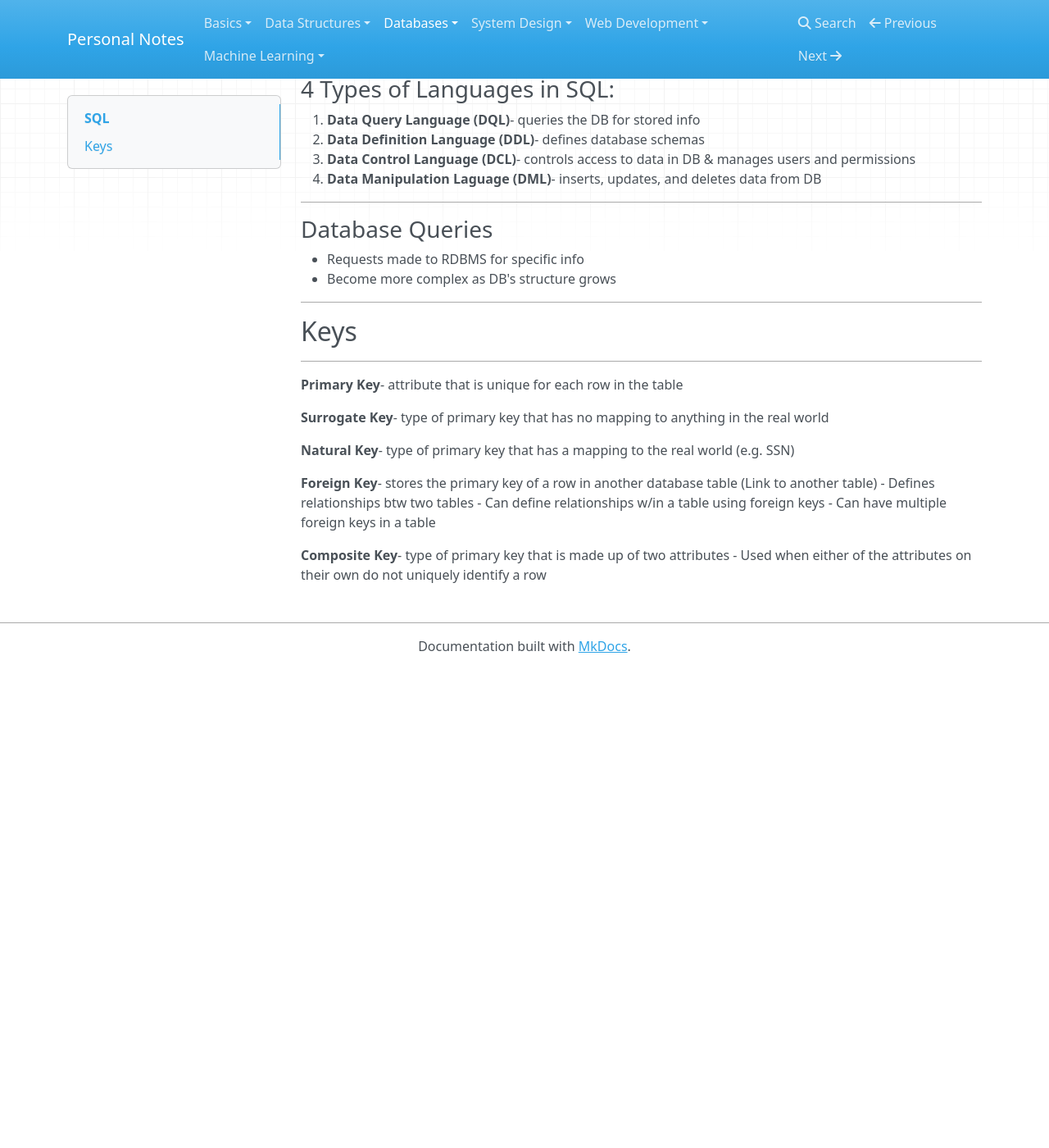
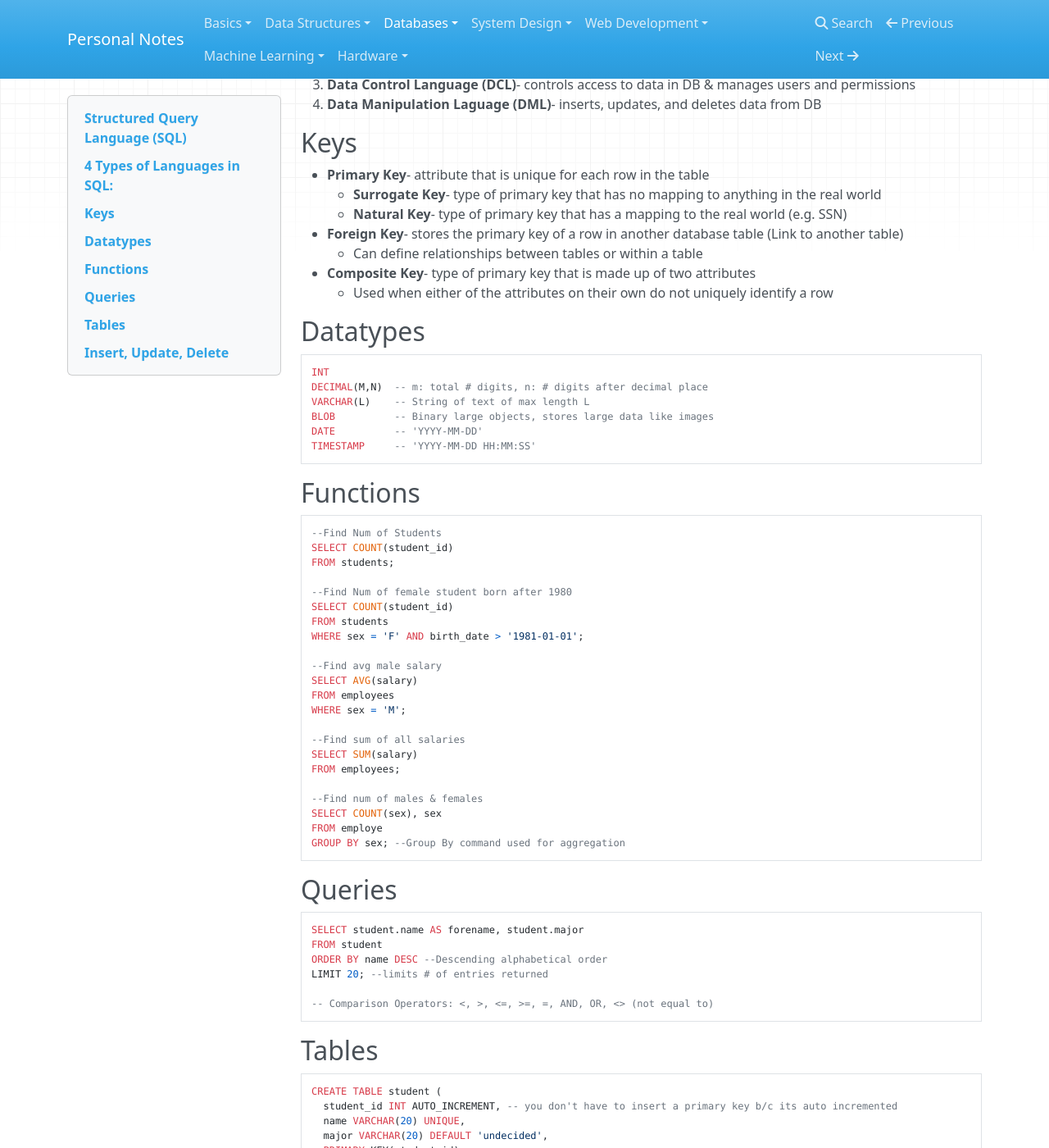
Before and after one commit to meyerv11045/notes, an MkDocs documentation site: the page built from notes/databases/sql.md, in a window 1280 px wide and 1400 px high, scrolled down 278 px. Shown: the whole window at 82% size. Built offline with MkDocs 1.6.1, drawn with Linux system fonts in a browser that asks for light colours; nearby versions of some CDN libraries; before the commit the page ends 1094 px from its top, so only the background shows below that; some of the changed text lies outside the part shown.

````diff
--- a/mkdocs.yml
+++ b/mkdocs.yml
@@ -4,28 +4,25 @@ docs_dir: notes
 
 nav:
   - Basics:
+    - 'Software Engineering Notebook': 'basics/swe-notes.md'
+    - 'Programming Paradigms': 'basics/paradigms.md'
     - 'Object Oriented Programming': 'basics/oop.md'
     - 'Regex': 'basics/regex.md'
-    - 'Terminal Commands': 'basics/terminal_cmds.md'
+    - 'Terminal Commands': 'basics/terminal-cmds.md'
   - Data Structures:
-    - 'Linked List': 'data_structures/linked_list.md'
+    - 'Linked List': 'data_structures/linked-list.md'
     - 'Stack': 'data_structures/stack.md'
     - 'Queue': 'data_structures/queue.md'
     - 'Tree': 'data_structures/tree.md'
     - 'Graph': 'data_structures/graph.md'
-    - 'Hash Table': 'data_structures/hash_table.md'
+    - 'Hash Table': 'data_structures/hash-table.md'
     - 'Heap': 'data_structures/heap.md'
   - Databases:
     - "DBMS": 'databases/dbms.md'
-    - 'SQL Overview': 'databases/sql.md'
-    - 'SQL': 'databases/sql_cmds.md'
+    - 'SQL': 'databases/sql.md'
   - System Design:
-    - Docker:
-      - 'Overview': 'system_design/docker/overview.md'
-      - 'Tags': 'system_design/docker/tags.md'
-      - 'Compose': 'system_design/docker/compose.md'
-      - 'Cloud': 'system_design/docker/cloud.md'
     - 'Microservices': 'system_design/microservices.md'
+    - 'Docker': 'system_design/overview.md'
   - Web Development:
     - Javascript:
       - 'Basics': 'web_dev/js/basics.md'
@@ -41,3 +38,6 @@ nav:
   - Machine Learning:
     - 'Reinforcement Learning': 'machine_learning/reinforcement_learning.md'
     - 'Activation Functions': 'machine_learning/activation_functions.md'
+  - Hardware:
+    - '3D Printing': 'hardware/3d-printing.md'
+    - 'Raspberry Pi': 'hardware/raspberry-pi.md'
--- a/notes/databases/sql.md
+++ b/notes/databases/sql.md
@@ -1,34 +1,98 @@
-# SQL
----
-
-### Structured Query Language (SQL)
+## Structured Query Language (SQL)
 - Standardized language for interacting w/ RDBMS
 - used to perform CRUD operations and other admin tasks(e.g user managment, security, backup, etc)
 - SQL code on one RDBMS might not be portable to a different RDBMS b/c SQL implementations vary btw systems
----
-### 4 Types of Languages in SQL:
+
+## 4 Types of Languages in SQL:
 1. **Data Query Language (DQL)**- queries the DB for stored info
 3. **Data Definition Language (DDL)**- defines database schemas
 4. **Data Control Language (DCL)**- controls access to data in DB & manages users and permissions
 5. **Data Manipulation Laguage (DML)**- inserts, updates, and deletes data from DB
----
-### Database Queries
-- Requests made to RDBMS for specific info
-- Become more complex as DB's structure grows
 
----
 ## Keys
----
-**Primary Key**- attribute that is unique for each row in the table
+- **Primary Key**- attribute that is unique for each row in the table
+    - **Surrogate Key**- type of primary key that has no mapping to anything in the real world
+    - **Natural Key**- type of primary key that has a mapping to the real world (e.g. SSN)
+- **Foreign Key**- stores the primary key of a row in another database table (Link to another table)
+    - Can define relationships between tables or within a table
+- **Composite Key**- type of primary key that is made up of two attributes
+    - Used when either of the attributes on their own do not uniquely identify a row
 
-**Surrogate Key**- type of primary key that has no mapping to anything in the real world
+## Datatypes
+```SQL
+INT
+DECIMAL(M,N)  -- m: total # digits, n: # digits after decimal place
+VARCHAR(L)    -- String of text of max length L
+BLOB          -- Binary large objects, stores large data like images
+DATE          -- 'YYYY-MM-DD'
+TIMESTAMP     -- 'YYYY-MM-DD HH:MM:SS'
+```
 
-**Natural Key**- type of primary key that has a mapping to the real world (e.g. SSN)
+## Functions
+```SQL
+--Find Num of Students
+SELECT COUNT(student_id)
+FROM students;
 
-**Foreign Key**- stores the primary key of a row in another database table (Link to another table)
-  - Defines relationships btw two tables
-    - Can define relationships w/in a table using foreign keys
-  - Can have multiple foreign keys in a table
+--Find Num of female student born after 1980
+SELECT COUNT(student_id)
+FROM students
+WHERE sex = 'F' AND birth_date > '1981-01-01';
 
-**Composite Key**- type of primary key that is made up of two attributes
-  - Used when either of the attributes on their own do not uniquely identify a row
+--Find avg male salary
+SELECT AVG(salary)
+FROM employees
+WHERE sex = 'M';
+
+--Find sum of all salaries
+SELECT SUM(salary)
+FROM employees;
+
+--Find num of males & females
+SELECT COUNT(sex), sex
+FROM employe
+GROUP BY sex; --Group By command used for aggregation
+```
+
+## Queries
+```SQL
+SELECT student.name AS forename, student.major
+FROM student
+ORDER BY name DESC --Descending alphabetical order
+LIMIT 20; --limits # of entries returned
+
+-- Comparison Operators: <, >, <=, >=, =, AND, OR, <> (not equal to)
+```
+
+## Tables
+```SQL
+CREATE TABLE student (
+  student_id INT AUTO_INCREMENT, -- you don't have to insert a primary key b/c its auto incremented
+  name VARCHAR(20) UNIQUE,
+  major VARCHAR(20) DEFAULT 'undecided',
+  PRIMARY KEY(student_id)
+);
+
+-- Delete a Table
+DROP TABLE student;
+
+--Show the table schema
+DESCRIBE student;
+
+-- Add & Drop Attributes
+ALTER TABLE student ADD gpa DECIMAL(3,2);
+ALTER TABLE student DROP COLUMN gpa;
+```
+
+## Insert, Update, Delete
+``` sql
+INSERT INTO student VALUES(1,'Jack','Biology');
+INSERT INTO student(name) VALUES('Kate');
+
+UPDATE student
+SET major = 'Computer Science and Engineering'
+WHERE major = 'Computer Science' OR major = 'Computer Engineering';
+
+DELETE FROM student
+WHERE student_id > 100;
+```
````
Also changed, not shown: notes/basics/macos.md (added, +156 -0 lines), notes/basics/paradigms.md (added, +28 -0 lines), notes/basics/swe-notes.md (added, +94 -0 lines), notes/databases/dbms.md (+10 -12 lines), notes/databases/sql_cmds.md (deleted, +0 -84 lines), notes/hardware/3d-printing.md (added, +15 -0 lines), notes/hardware/raspberry-pi.md (added, +11 -0 lines), notes/index.md (+1 -2 lines), notes/system_design/docker.md (renamed from notes/system_design/docker/overview.md, +52 -10 lines), notes/system_design/docker/cloud.md (deleted, +0 -3 lines), notes/system_design/docker/compose.md (deleted, +0 -42 lines), notes/system_design/docker/tags.md (deleted, +0 -20 lines), notes/basics/terminal-cmds.md (renamed from notes/basics/terminal_cmds.md), notes/data_structures/hash-table.md (renamed from notes/data_structures/hash_table.md), 1 more files.
